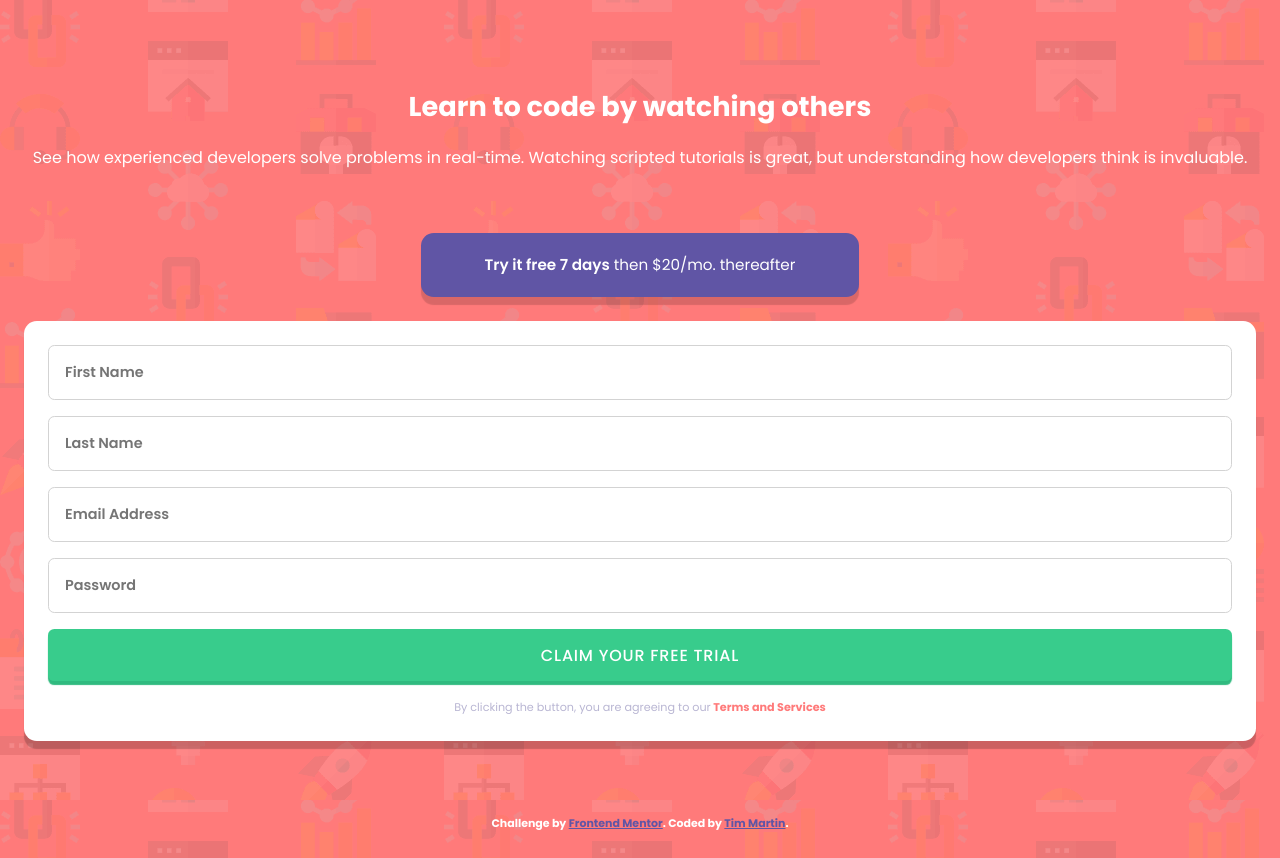
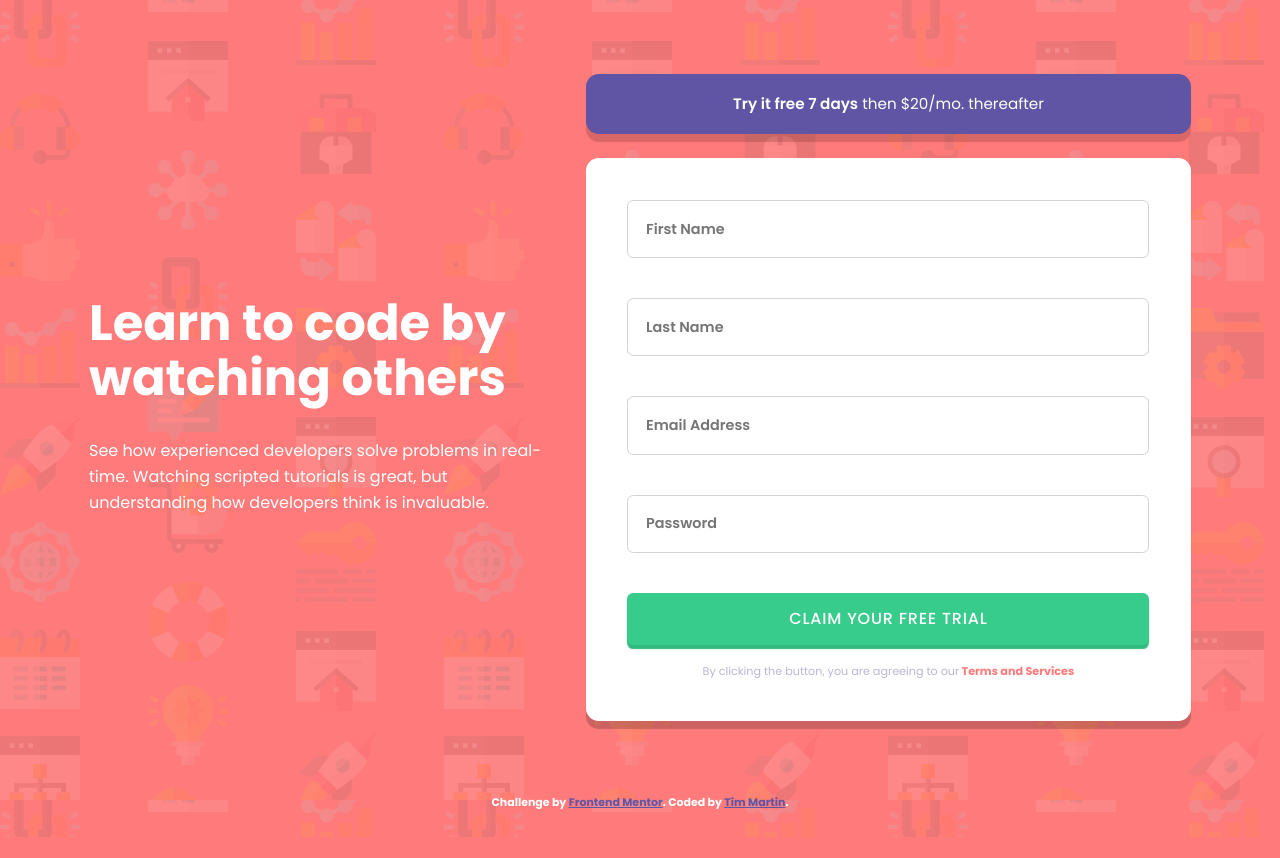
Before and after one commit to TimMartin13-Frontend-Mentor/intro-component-sign-up, a React (Create React App) app: page / in a window 1280 px wide. After the commit the page ends 837 px from the top, so only its background shows below. Built offline with nearby package versions, Linux system fonts and the light colour scheme.

Commit message:
Desktop layout

```diff
--- a/src/components/InputForm/styles.js
+++ b/src/components/InputForm/styles.js
@@ -5,6 +5,10 @@ export const Card = styled.div`
   border-radius: 0.8rem;
   padding: 1.5rem 1.5rem 0.8rem;
   box-shadow: 0px 8px 1px rgba(0, 0, 0, .2);
+
+  @media screen and (min-width: 768px) {
+    padding: 2.6rem 2.6rem 1.8rem;
+  }
 `
 
 export const Form = styled.form`
@@ -13,7 +17,7 @@ export const Form = styled.form`
 
 export const Input = styled.input`
   width: 100%;
-  padding: 1rem;
+  padding: 1.1rem;
   font-family: "Poppins", sans-serif;
   font-size: 0.9rem;
   font-weight: 600;
@@ -21,6 +25,10 @@ export const Input = styled.input`
   border-radius: 0.4rem;
   margin-bottom: 1rem;
   box-sizing: border-box;
+
+  @media screen and (min-width: 768px) {
+    margin-bottom: 2.5rem;
+  }
 `
 
 export const Button = styled.button`
--- a/src/components/Main/styles.js
+++ b/src/components/Main/styles.js
@@ -4,10 +4,21 @@ export const MainContainer = styled.div`
   display: flex;
   flex-direction: column;
   margin: 3rem 1.5rem;
+
+  @media screen and (min-width: 768px) {
+    flex-direction: row;
+    justify-content: space-evenly;
+    align-items: center;
+  }
 `
 
 export const SectionContainer = styled.div`
   padding: 1.3rem 0;
+
+  @media screen and (min-width: 768px) {
+    padding-right: 2rem;
+    text-align: left;
+  }
 `
 
 export const Heading = styled.h1`
@@ -15,11 +26,21 @@ export const Heading = styled.h1`
   font-weight: 700;
   line-height: 2.5rem;
   color: ${props => props.theme.white};
+
+  @media screen and (min-width: 768px) {
+    font-size: 3.1rem;
+    line-height: 3.4rem;
+  }
 `
 
 export const Copy = styled.p`
   line-height: 1.6rem;
   color: ${props => props.theme.white};
+
+  @media screen and (min-width: 768px) {
+    font-size: 1rem;
+    // line-height: 3.4rem;
+  }
 `
 
 export const FormContainer = styled.div`
@@ -29,7 +50,8 @@ export const Heading = styled.h1`
 export const Button = styled.button`
   background-color: ${props => props.theme.blue};
   color: ${props => props.theme.white};
-  padding: 1.2rem 4rem;
+  width: 100%;
+  padding: 1.1rem 4rem;
   border-radius: 0.8rem;
   border-style: none;
   font-size: 0.95rem;
--- a/src/styles.js
+++ b/src/styles.js
@@ -20,6 +20,8 @@ body {
   body {
     background: url(${desktopBg}) top left;
     background-color: ${props => props.theme.red};
+    max-width: 1150px;
+    margin: 0 auto;
   }
 }
 `
```
Lines whose indentation alone changed are shown as unchanged.
